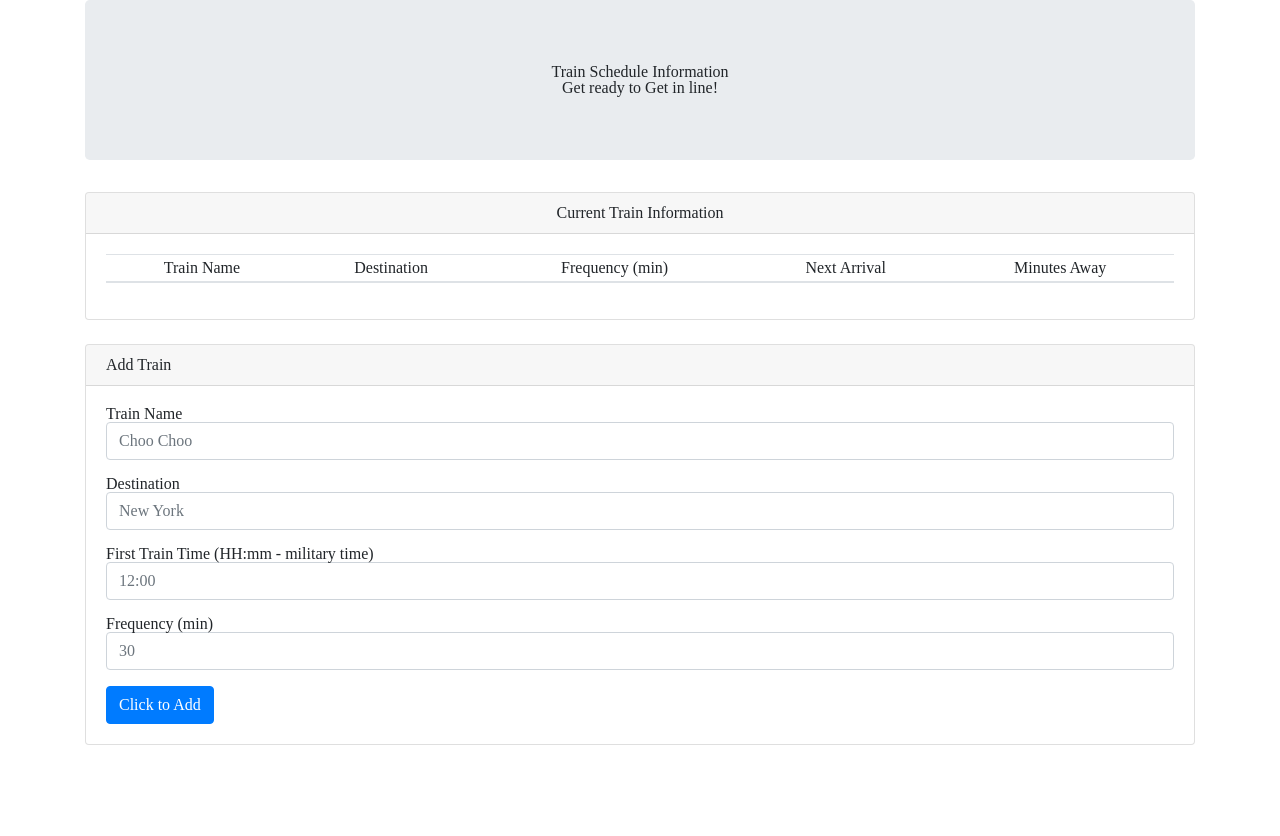
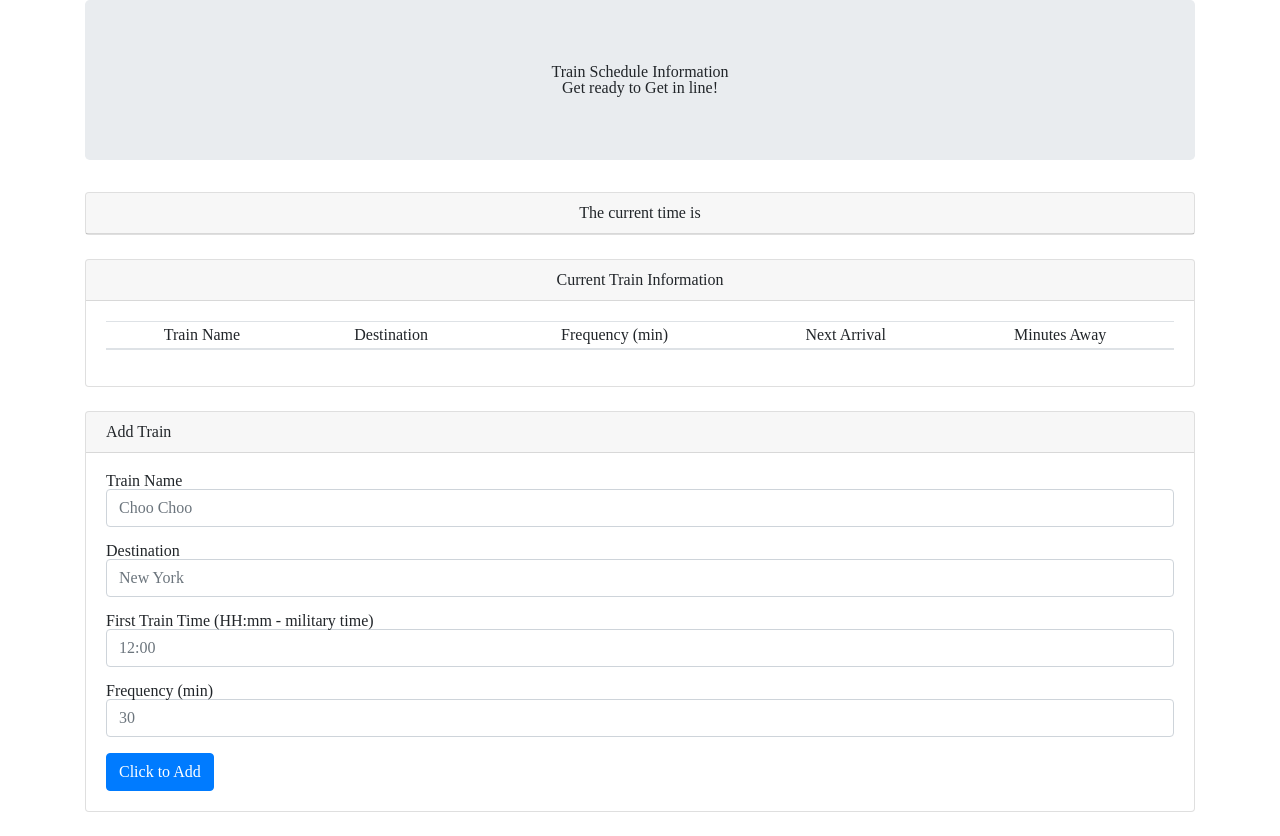
Before and after one commit to jk27924/Train-Scheduler, a plain HTML site: page index.html in a window 1280 px wide. Before the commit the page ends 800 px from the top, so only its background shows below. Drawn offline with nearby package versions, Linux system fonts and the light colour scheme.

Commit message:
I added a card header for clock so it shows Current Time.

```diff
--- a/index.html
+++ b/index.html
@@ -30,6 +30,13 @@
                     <p class="text-center">Get ready to Get in line!</p>
                 </div>
 
+            </div>
+        </div>
+
+        <!-- Clock -->
+        <div class="card mb-4">
+            <div class="text-center card-header">
+                <h2 id="currentTime">The current time is  </h2>
             </div>
         </div>
 
@@ -101,16 +108,7 @@
             </div>
         </div>
 
-
-
-
-
-
-
-
     </div>
-
-
 
     <!-- Firebase Reference -->
     <script src="https://www.gstatic.com/firebasejs/4.12.0/firebase.js"></script>
```
